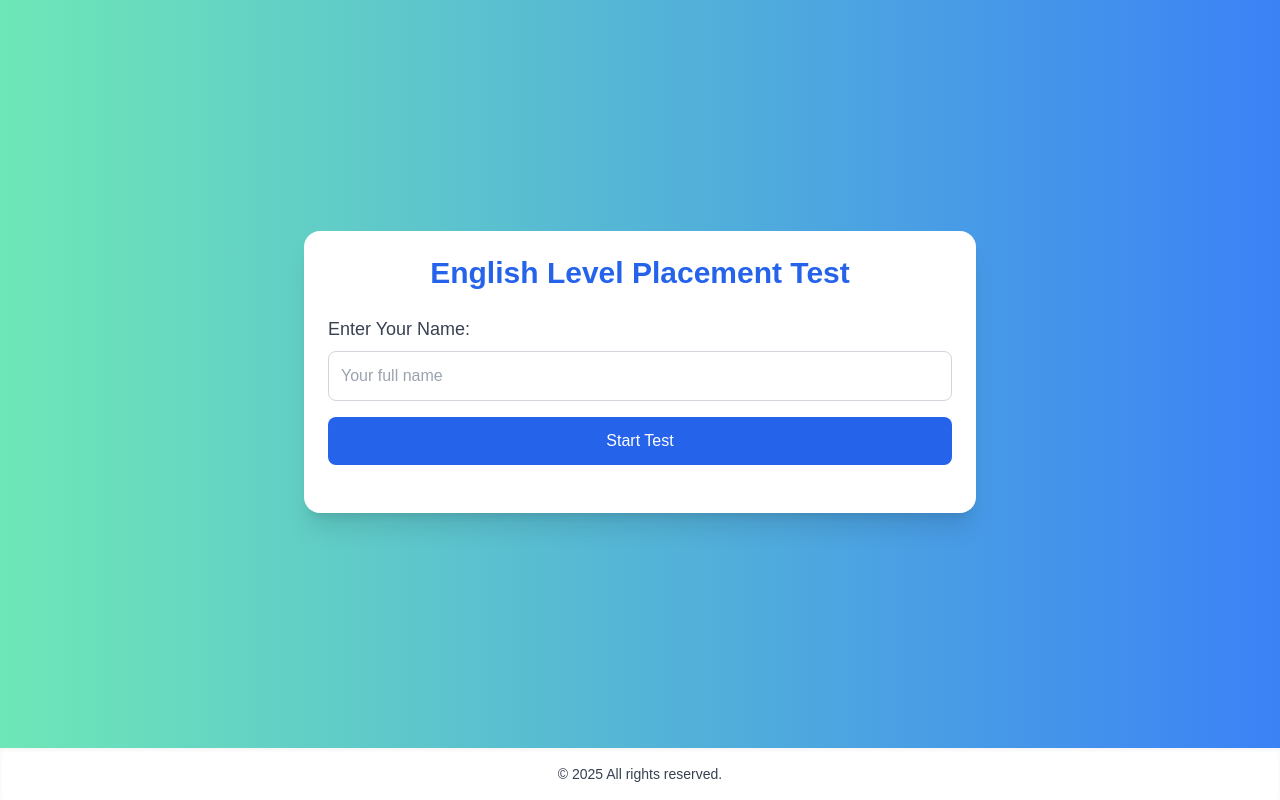
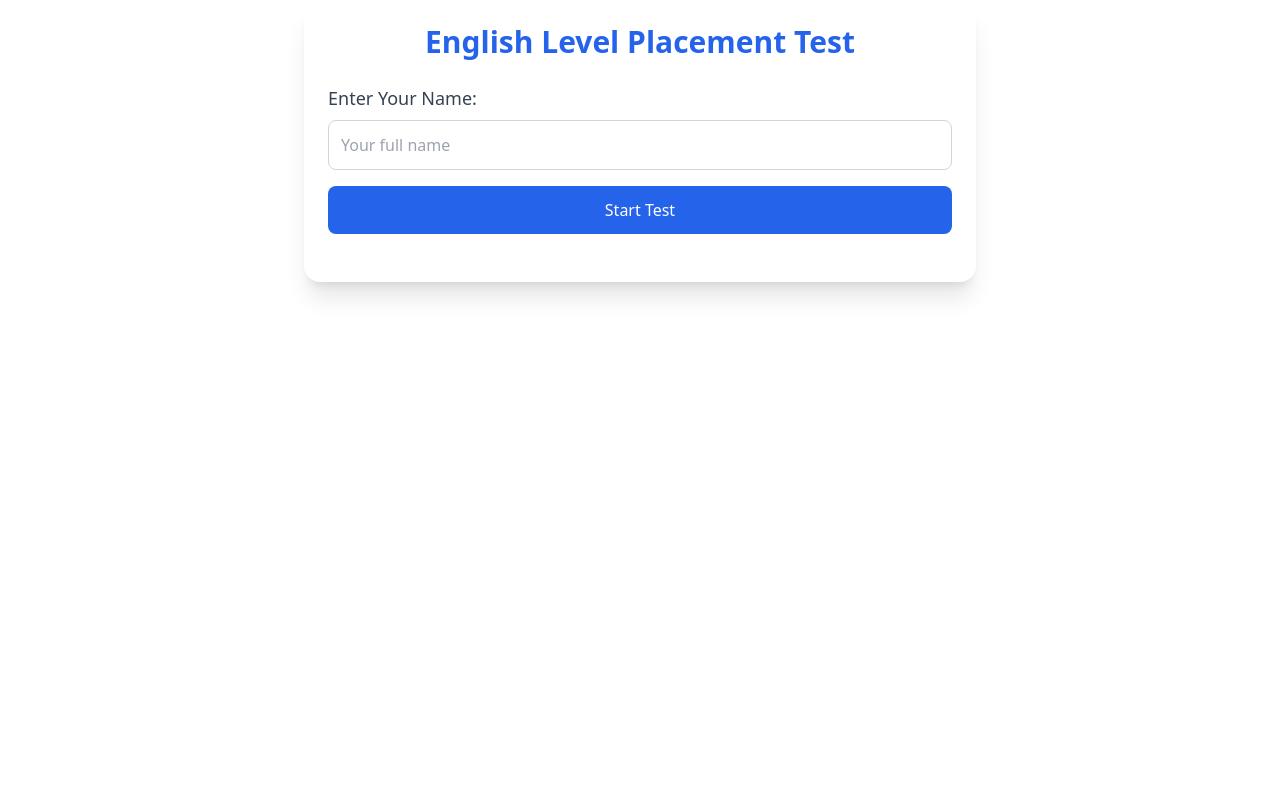
Before and after one commit to iskilicaslan61/englishleveltest, a Flask app: page / in a window 1280 px wide. Run offline with Flask 3, Linux system fonts and the light colour scheme; some libraries are stand-ins or nearby versions.

Commit message:
first commit

```diff
--- a/static/style.css
+++ b/static/style.css
@@ -1,3 +1,4 @@
+
 body {
   background: linear-gradient(to right, #6ee7b7, #3b82f6);
   min-height: 100vh;
--- a/templates/index.html
+++ b/templates/index.html
@@ -4,22 +4,21 @@
   <meta charset="UTF-8" />
   <meta name="viewport" content="width=device-width, initial-scale=1.0"/>
   <title>English Level Placement Test</title>
-  <link rel="stylesheet" href="style.css" />
   <script src="https://cdn.tailwindcss.com"></script>
+
 </head>
-<body class="relative pb-20">
-
-  <div class="container mx-auto p-6 max-w-2xl bg-white rounded-2xl shadow-xl mt-10 mb-4">
+<body>
+  <div class="container mx-auto p-6 max-w-2xl bg-white rounded-2xl shadow-xl">
     <h1 class="text-3xl font-bold text-center text-blue-600 mb-6">English Level Placement Test</h1>
 
-    <!-- Name Input -->
+    <!-- Name Input Section -->
     <div id="name-section" class="mb-6">
       <label for="student-name" class="block text-lg font-medium text-gray-700 mb-2">Enter Your Name:</label>
       <input type="text" id="student-name" class="w-full p-3 border border-gray-300 rounded-lg focus:outline-none focus:ring-2 focus:ring-blue-500" placeholder="Your full name" required>
       <button onclick="startTest()" class="btn mt-4 w-full bg-blue-600 text-white p-3 rounded-lg hover:bg-blue-700">Start Test</button>
     </div>
 
-    <!-- Test -->
+    <!-- Test Section -->
     <div id="test-section" class="hidden">
       <form id="test-form">
         <p id="progress" class="text-lg text-gray-600 mb-4"></p>
@@ -31,7 +30,7 @@
       </form>
     </div>
 
-    <!-- Results -->
+    <!-- Results Section -->
     <div id="results-section" class="hidden mt-6 p-6 bg-gray-100 rounded-lg">
       <h2 class="text-2xl font-bold text-center text-blue-600">Your Results</h2>
       <p id="student-result" class="text-lg text-center mt-4"></p>
@@ -39,12 +38,20 @@
     </div>
   </div>
 
-  <!-- Footer -->
-  <footer class="absolute bottom-0 left-0 w-full text-center text-sm text-gray-700 py-4 bg-white shadow-inner">
-    © 2025 All rights reserved.
-  </footer>
-
-  <script src="questions.js"></script>
   <script src="script.js"></script>
+  <script> src="questions.js"</script>
+  <script>
+    // Initialize Tailwind CSS
+    tailwind.config = {
+      theme: {
+        extend: {
+          colors: {
+            primary: '#1D4ED8',
+            secondary: '#F3F4F6',
+          },
+        },
+      },
+    };
+  </script>
 </body>
 </html>
```
